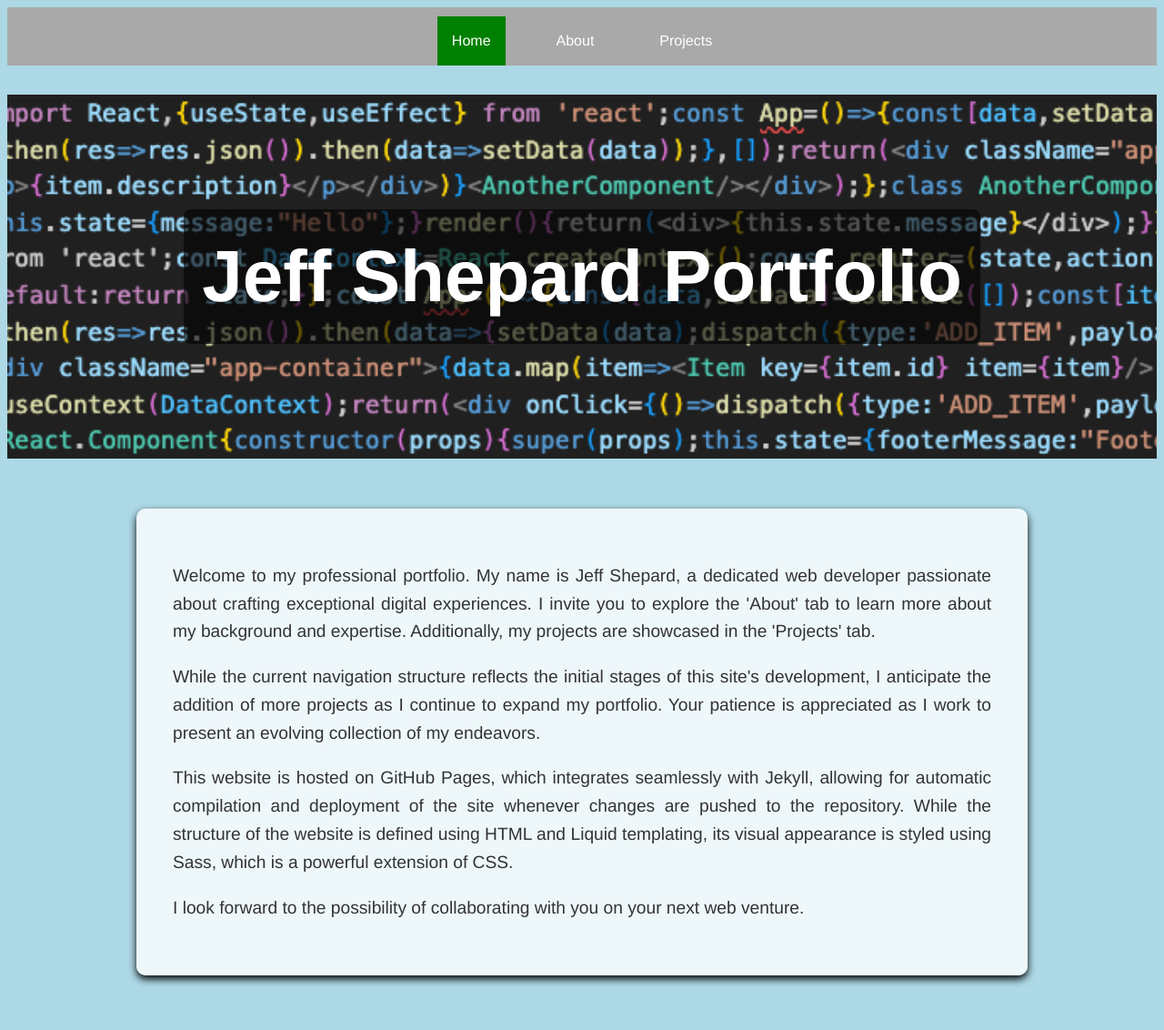
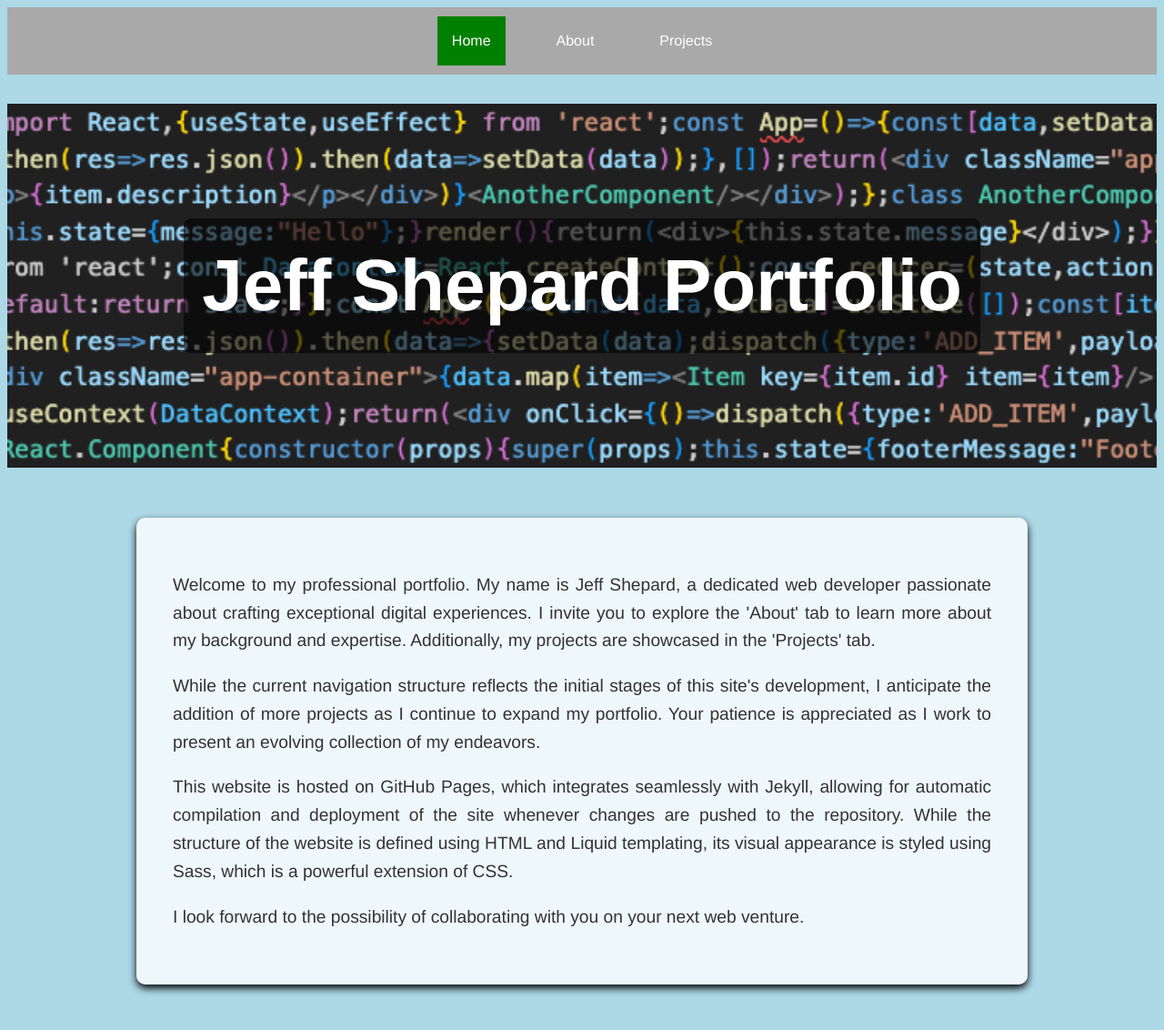
Before and after one commit to JeffShepard/jeffshepard.github.io, a Jekyll site: the page built from index.html, in a window 1280 px wide and 1140 px high. Shown: the top 1132 px of the window at 91% size. Built offline with Jekyll 4.4.1, drawn with Linux system fonts in a browser that asks for light colours.

Commit message:
padding for navbar

```diff
--- a/_sass/main.scss
+++ b/_sass/main.scss
@@ -5,6 +5,7 @@
     align-items: center;
     background-color: darkgrey;
     padding-top: 10px;
+    padding-bottom: 10px;
 }
 
 .navbar ul {
```
